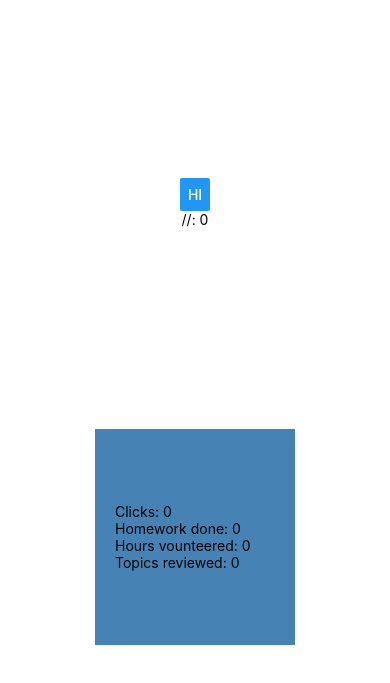
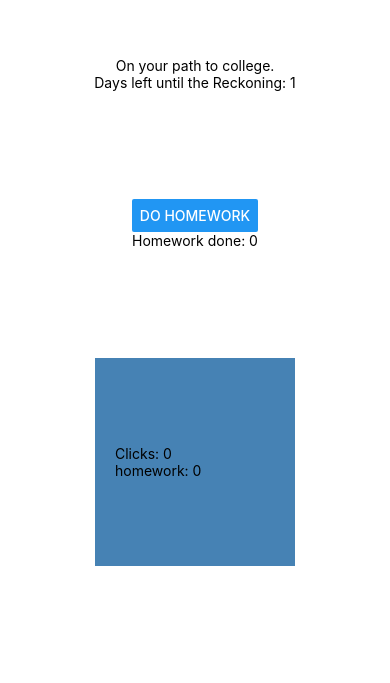
Before and after one commit to curiousdragon/button-life, a React Native app: screen / in a window 390 px wide. Shown: the part 111-794 px from the top of the page. Built offline with nearby package versions, Linux system fonts and the light colour scheme.

Commit message:
added GameOver.js, ButtonAndCounter class, reset func

```diff
--- a/App.js
+++ b/App.js
@@ -1,5 +1,7 @@
 import React from 'react';
 import { StyleSheet, Text, View, Button } from 'react-native';
+
+import GameOver from './GameOver';
 
 class ButtonAndCounter extends React.Component {
   state = {
@@ -17,20 +19,22 @@ class ButtonAndCounter extends React.Component {
 
     console.log('Pressed', this.state.counter);
 
-    //if(this.state.counter == this.props.maxCounter) {
-      //this.props.onReachedMax();
-    //}
+    if(this.state.counter == this.props.maxCounter) {
+      this.props.onReachedMax();
+    }
+    this.props.onCounterIncrement();
+
   }
 
   render() {
     return (
       <View style={styles.containerButton}>
-        <Button title='hi'//{this.props.titleButton}
+        <Button title={this.props.titleButton}
           onPress={this._handlePress.bind(this)}
           style={styles.button}>
         </Button>
         <Text>
-          //{this.props.counterText}: {this.state.counter}
+          {this.props.counterText}: {this.state.counter}
         </Text>
       </View>
     );
@@ -39,154 +43,104 @@ class ButtonAndCounter extends React.Component {
 
 
 export default class App extends React.Component {
-  state = {
-    counter: 0,
-    counterHw: 0,
-    counterService: 0,
-    counterStudy: 0,
-    hwFirstWeek: false,
-    serFirstWeek: false,
-  };
+
+  constructor(props) {
+    super(props);
+    this.state = this.getInitialState();
+  }
+
+  getInitialState() {
+    return {
+      counterTotal: 0,
+      allCounters: {
+        homework: 0,
+        service: 0,
+        study: 0,
+      },
+      hwFirstWeek: false,
+      serFirstWeek: false,
+    };
+  }
+
+  reset() {
+    this.setState(this.getInitialState());
+  }
+
+  incrementTotalCounter() {
+    this.setState({
+      counterTotal: this.state.counterTotal + 1
+    })
+  }
+
+  incrementSubCounter(counterName) {
+    const counters = this.state.allCounters;
+    counters[counterName] += 1;
+    this.setState({
+      allCounters: counters
+    })
+  }
 
   render() {
+    let total = 1;
+    if(this.state.counterTotal==total) {
+      return(
+        <GameOver allCounters={this.state.allCounters}
+        reset= {()=>{this.reset()}}/>
+        );
+    }
+
     return (
       <View style={styles.container}>
+        <Text>On your path to college.</Text>
+        <Text></Text>
+        <Text>Days left until the Reckoning: {total-this.state.counterTotal}</Text>
+        <ButtonAndCounter onReachedMax={() => {
+          this.setState({
+          hwFirstWeek: true
+            });
+          }}
+          onCounterIncrement={() => {
+            this.incrementTotalCounter();
+            this.incrementSubCounter('homework');
+          }}
+          counterText='Homework done'
+          titleButton='Do homework'
+          maxCounter={4}>
+        </ButtonAndCounter>
+
       {(() => {
 
-        if (!this.state.hwFirstWeek) {
+
+        if(this.state.hwFirstWeek) {
           return (
-            <ButtonAndCounter maxCounter={4} />
-
-            /*
-            <ButtonAndCounter
-              maxCounter=4
-              titleButton="Do homework"
-              onReachedMax={() => {
+            <ButtonAndCounter onReachedMax={() => {
                 this.setState({
-                  hwFirstWeek: true
+                  serFirstWeek: true
                 });
               }}
-              counterText="Homework done">
-            */
-          );
-
-        }
-          /*else if(!this.state.serFirstWeek) {
-          return (
-            <View style={styles.containerButton}>
-              <View style={styles.containerButton}>
-              <Button title="Do community service"
-                onPress={this._handlePressSer.bind(this)}
-                style={styles.button}>
-              </Button>
-              <Text>
-                Hours vounteered: {this.state.counterService}
-              </Text>
-              </View>
-
-              <View style={styles.containerButton}>
-              <Button title="Do homework"
-                onPress={this._handlePressHw.bind(this)}
-                style={styles.button}>
-              </Button>
-              <Text>
-                Homework done: {this.state.counterHw}
-              </Text>
-              </View>
-            </View>
-          );
-        } else {
-          return (
-            <View style={styles.containerButton}>
-              <View style={styles.containerButton}>
-              <Button title="Study for tests"
-                onPress={this._handlePressStu.bind(this)}
-                style={styles.button}>
-              </Button>
-              <Text>
-                Topics reviewed: {this.state.counterStudy}
-              </Text>
-              </View>
-
-              <View style={styles.containerButton}>
-              <Button title="Do community service"
-                onPress={this._handlePressSer.bind(this)}
-                style={styles.button}>
-              </Button>
-              <Text>
-                Hours vounteered: {this.state.counterService}
-              </Text>
-              </View>
-
-              <View style={styles.containerButton}>
-              <Button title="Do homework"
-                onPress={this._handlePressHw.bind(this)}
-                style={styles.button}>
-              </Button>
-              <Text>
-                Homework done: {this.state.counterHw}
-              </Text>
-              </View>
-            </View>
+              onCounterIncrement={() => {
+                this.incrementTotalCounter();
+                this.incrementSubCounter('service');
+              }}
+              counterText='Hours volunteered'
+              titleButton='Do community service'
+              maxCounter={4}>
+            </ButtonAndCounter>
           );
         }
-        */
       })()}
 
         <View style={styles.clickCounter}>
           <Text>
-            Clicks: {this.state.counter}
+            Clicks: {this.state.counterTotal}
           </Text>
-          <Text>
-            Homework done: {this.state.counterHw}
-          </Text>
-
-          <Text>
-            Hours vounteered: {this.state.counterService}
-          </Text>
-          <Text>
-            Topics reviewed: {this.state.counterStudy}
-          </Text>
-
+          <Text>homework: {this.state.allCounters['homework']}</Text>
         </View>
 
       </View>
     );
 
   }
-
-/*
-  _handlePressSer(event) {
-    this.setState({
-      counter: this.state.counter + 1
-    });
-
-    this.setState({
-      counterService: this.state.counterService + 1
-    });
-
-    console.log('Pressed', this.state.counter);
-
-    if(this.state.counterService==4) {
-      this.setState({
-        serFirstWeek: true
-      });
-    }
-  }
-
-  _handlePressStu(event) {
-    this.setState({
-      counter: this.state.counter + 1
-    });
-
-    this.setState({
-      counterStudy: this.state.counterStudy + 1
-    });
-
-    console.log('Pressed', this.state.counter);
-  }
-  */
-
 }
 
 
@@ -209,7 +163,7 @@ const styles = StyleSheet.create({
     justifyContent: 'center',
   },
   containerButton: {
-    flex: 0.5,
+    flex: 0.25,
     flexDirection: 'column',
     backgroundColor: '#fff',
     alignItems: 'center',
--- /dev/null
+++ b/GameOver.js
@@ -0,0 +1,148 @@
+import React from 'react';
+import { StyleSheet, Text, View, Button } from 'react-native';
+
+import COLORS from './colors';
+
+// export means other files can call on it if they import it
+// default means that when you export it, you dont need braces:
+//  ex: export GameOver from './GameOver.js'
+//  also it doesn't matter what you call it such as:
+//  ex: export GameOverThingy from './GameOver.js'
+//  if there are two classes in the js file
+//  only one class can be default
+//  and the other class must be in braces when exporting
+//  ex: export { NotGameOver } from './GameOver.js'
+
+//can call the class anything
+export default class GameOver extends React.Component {
+  constructor(props) {
+    super(props);
+
+    this.hwLevel = 6;
+    this.serLevel = 4;
+    this.level = -1;
+    if(props.allCounters['homework']>this.hwLevel) {
+      this.level++;
+    }
+
+    if(props.allCounters['service']>this.serLevel) {
+      this.level++;
+    }
+
+  }
+
+  render() {
+    let text;
+    if (this.level === -1) {
+      text = 'You have been rejected from every college. ';
+    } else if (this.level === 0) {
+      text = 'You have been accepted to the College of Mediocracy.';
+    } else {
+      text = `
+
+You have been accepted to Tree Farm University.
+Excellent work.
+We toast to you, the future of humanity.
+      `;
+    }
+    return (
+      <View style={styles.container}>
+        <Text>Congrats! {text}</Text>
+        <View style={styles.containerStats}>
+          <Text>Your stats:</Text>
+          <Text>Amount of homework done: {this.props.allCounters['homework']}</Text>
+          <Text>Hours of community service done: {this.props.allCounters['service']}</Text>
+        </View>
+        <View style={styles.containerButton}>
+          <Button title='Do more college-ing'
+            onPress={this._handlePress.bind(this)}
+            style={styles.button}>
+          </Button>
+        </View>
+      </View>
+      );
+  }
+
+  _handlePress(event) {
+    this.props.reset();
+  }
+
+}
+
+
+
+
+/*
+<Text>
+                  You have been rejected from every college.
+                  //Your college counselors have sighed in defeat.
+                  //Your parents have informed you that you must begin paying for rent.
+                  //Tough luck man.
+                  //Better luck next time!
+                </Text>
+              </View>);
+          } else if(this.state.level == 0) {
+            return(
+              <View>
+                <Text>
+                  You have been accepted to the College of Mediocracy.
+                  //Your college counselors are both disappointed and slightly appeased.
+                  //Your parents have informed you that you must pay for your own tuition.
+                  //Not bad.
+                  //See if you can get better next time!
+                </Text>
+              </View>);
+          }
+          return(
+            <View>
+              <Text>
+                You have been accepted to Tree Farm University.
+                //Your college counselors have fainted from surprise.
+                //Your parents have informed you that you must pay for... nothing!
+                Excellent work.
+                Congrats to you, the future of humanity.
+              </Text>
+              */
+
+
+
+
+
+
+
+
+
+//justifyContent = vertically
+//  flex-start = top
+//  center = center
+//  flex-end = bottom
+
+//alignItems = horizantally
+//  flex-start = left
+//  center = center
+//  flex-end = right
+
+const styles = StyleSheet.create({
+  container: {
+    flex: 1,
+    backgroundColor: '#fff',
+    alignItems: 'center',
+    justifyContent: 'center',
+    margin: 20,
+  },
+  containerStats: {
+    flex: 0.25,
+    alignItems: 'flex-start',
+    margin: 20,
+  },
+  containerButton: {
+    flex: 0.25,
+    flexDirection: 'column',
+    backgroundColor: COLORS.blue,
+    alignItems: 'center',
+    justifyContent: 'center',
+    margin: 20,
+    paddingLeft: 40,
+    paddingRight: 40,
+  },
+});
--- /dev/null
+++ b/colors.js
@@ -0,0 +1,4 @@
+const COLORS = {
+  blue: '#e0ffff',
+};
+export default COLORS;
```
